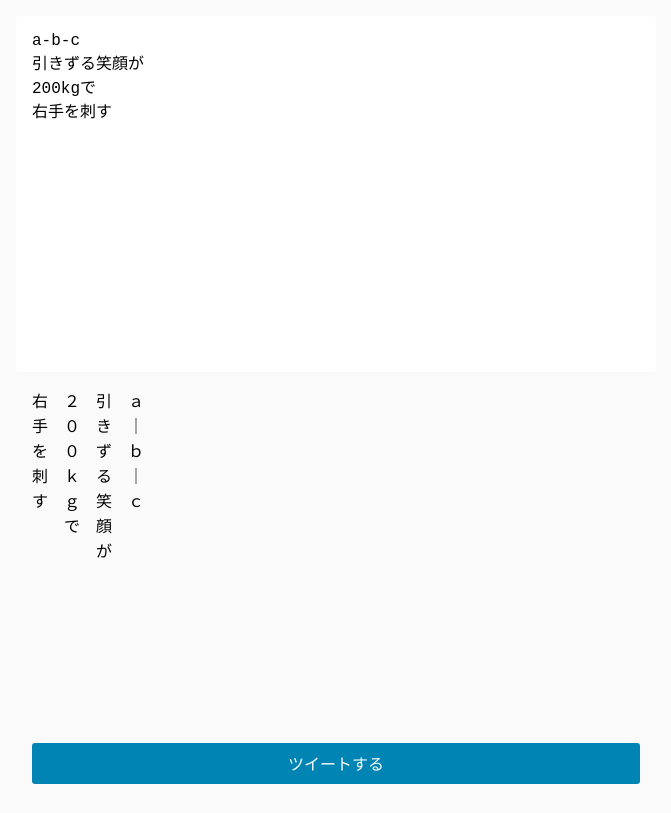
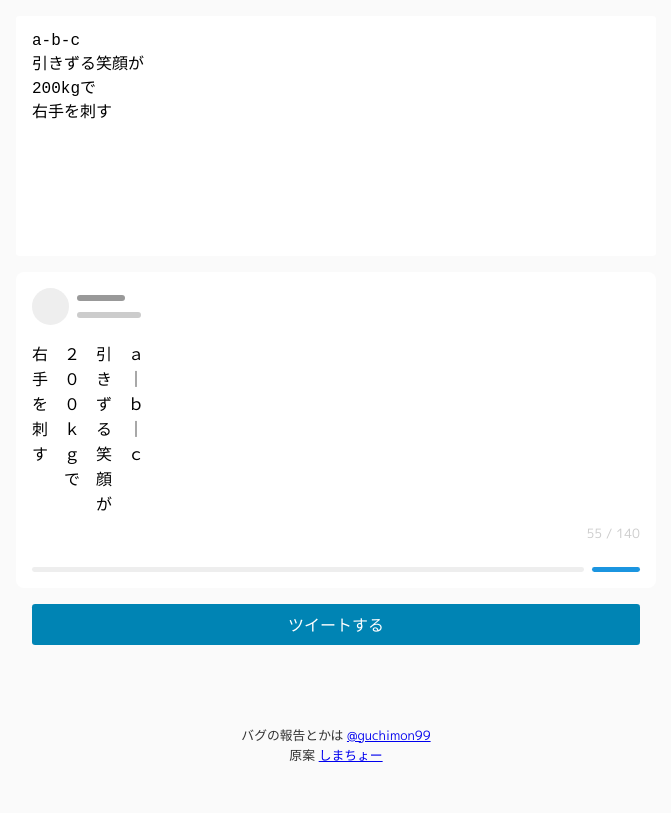
Before and after one commit to guchimon99/tategaki-ranger, a Vue app: page / in a window 1280 px wide. Shown: the whole page, without its empty margins (304-975 px from the left). Built offline with nearby package versions, Linux system fonts and the light colour scheme.

Commit message:
プレビュー機能を拡張

```diff
--- a/src/App.vue
+++ b/src/App.vue
@@ -2,10 +2,16 @@
   <div id="app" class="app">
     <Generator
       v-on:update-text="updateTextHandler"
-      v-bind:default-text="store.text"
-      v-bind:preview="verticalized" />
+      v-bind:default-text="store.text" />
+    <Preview
+      v-bind:text="verticalized"/>
     <Tweeter
       v-bind:text="verticalized" />
+
+    <div class="footer">
+      バグの報告とかは <a href="https://twitter.com/guchimon99">@guchimon99</a><br>
+      原案 <a href="https://twitter.com/Ash4Crypto/status/1115994874040311809">しまちょー </a>
+    </div>
   </div>
 </template>
 
@@ -15,6 +21,7 @@ import store from './store'
 
 import Generator from './components/Generator.vue'
 import Tweeter from './components/Tweeter.vue'
+import Preview from './components/Preview.vue'
 
 export default {
   name: 'app',
@@ -30,7 +37,8 @@ export default {
   },
   components: {
     Generator,
-    Tweeter
+    Tweeter,
+    Preview
   },
   methods: {
     updateTextHandler: function(text){
@@ -57,27 +65,24 @@ body {
   margin: 0;
   background: #FAFAFA;
   font-family: 'M PLUS 1p', sans-serif;
-  position: absolute;
-  top: 0;
-  left: 0;
-  right: 0;
-  bottom: 0;
-  overflow: hidden;
 }
 
 .app {
   width: 100%;
-  height: 100%;
   display: flex;
   flex-direction: column;
   margin: 0 auto;
   max-width: 40rem;
-  .generator {
-    flex-grow: 1;
-    flex-shrink: 0;
+  .generator{
+    margin-bottom: 1rem;
   }
-  .tweeter {
-    flex-shrink: 0;
+
+  .footer {
+    margin-top: 3rem;
+    padding: 1rem 1rem 3rem;
+    text-align: center;
+    color: #333333;
+    font-size: 0.8rem;
   }
 }
 </style>
--- a/src/components/Generator.vue
+++ b/src/components/Generator.vue
@@ -1,7 +1,6 @@
 <template>
   <div class="generator">
     <textarea class="generator__input" v-model="text"></textarea>
-    <div class="generator__preview">{{preview}}</div>
   </div>
 </template>
 
@@ -35,19 +34,13 @@ export default {
       margin-top: 1rem;
       padding: 1rem;
       width: 100%;
+      min-height: 15rem;
       resize: none;
       flex-grow: 1;
-      height: 50%;
       border: none;
       &:focus {
         outline: none;
       }
     }
-    &__preview{
-      padding: 1rem;
-      flex-grow: 1;
-      height: 50%;
-      white-space: pre;
-    }
   }
 </style>
--- /dev/null
+++ b/src/components/Preview.vue
@@ -0,0 +1,95 @@
+<template>
+  <div class="preview">
+    <div class="preview__head">
+      <div class="preview__icon"></div>
+      <div class="preview__name">
+        <div class="preview__display-name"></div>
+        <div class="preview__id"></div>
+      </div>
+    </div>
+    <div class="preview__body">{{text}}</div>
+    <div class="preview__count" v-bind:class="{'preview__count--over': text.length >= 140 }"><span>{{text.length}}</span> / 140</div>
+    <div class="preview__footer">
+      <div class="preview__time"></div>
+      <div class="preview__device"></div>
+    </div>
+  </div>
+</template>
+
+<script>
+export default {
+  props: ["text"]
+}
+</script>
+
+<style lang="scss" scoped>
+.preview{
+  border-radius: 0.5rem;
+  background: #FFFFFF;
+  padding: 1rem;
+  &__head{
+    display: flex;
+    flex-direction: row;
+    margin-bottom: 1rem;
+  }
+  &__icon {
+    width: 2.3rem;
+    height: 2.3rem;
+    border-radius: 50%;
+    background: #EEE;
+    margin-right: 0.5rem;
+  }
+  &__name {
+    display: flex;
+    flex-direction: column;
+    justify-content: space-around;
+    padding: 0.1rem 0;
+  }
+  &__display-name{
+    background: #999;
+    border-radius: 0.2rem;
+    height: 0.4rem;
+    width: 3rem;
+  }
+  &__id{
+    background: #CCC;
+    border-radius: 0.2rem;
+    width: 4rem;
+    height: 0.4rem;
+  }
+  &__body {
+    white-space: pre;
+    overflow: auto;
+  }
+  &__count{
+    font-size: 0.8rem;
+    padding: 0.5rem 0;
+    color: #CCC;
+    text-align: right;
+    &--over{
+      span {
+        font-size: 1rem;
+        color: red;
+        font-weight: bold;
+      }
+    }
+  }
+  &__footer{
+    margin-top: 1rem;
+    display: flex;
+  }
+  &__time{
+    height: 0.3rem;
+    border-radius: 0.15rem;
+    background: #EEEEEE;
+    flex-grow: 1;
+    margin-right: 0.5rem;
+  }
+  &__device{
+    height: 0.3rem;
+    border-radius: 0.15rem;
+    background: #1B95E0;
+    width: 3rem;
+  }
+}
+</style>
```
